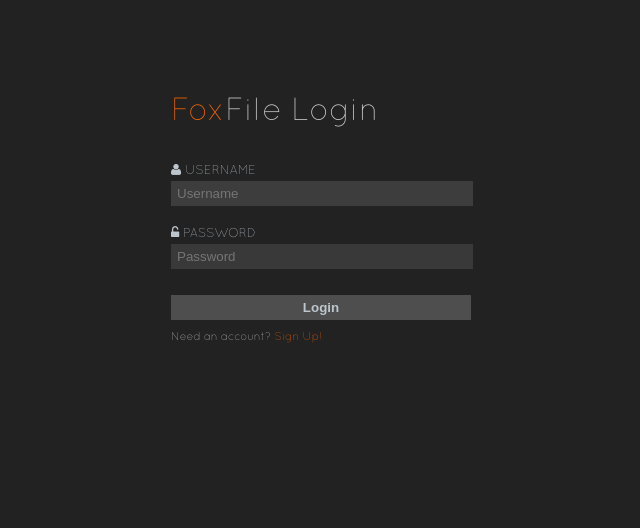
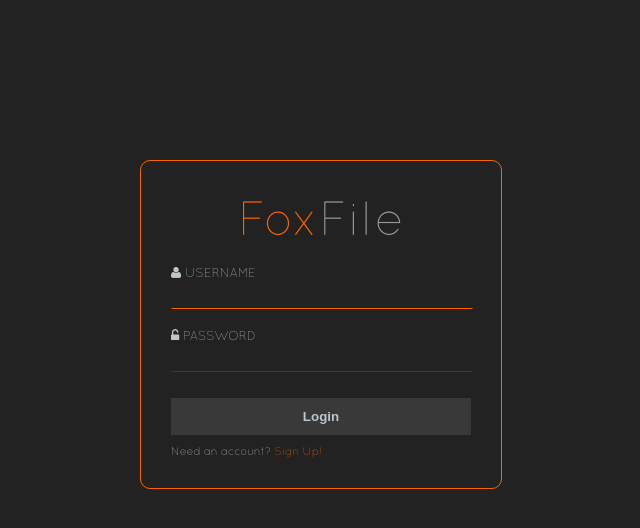
Before and after one commit to tklg/FoxFile-UI, a PHP site: page /login in a window 1280 px wide. Shown: the top 528 px of the page, without its empty margins (319-959 px from the left). Run offline with PHP 8.4, Linux system fonts and the light colour scheme; grey boxes labelled with a size stand in for pictures from a placeholder-image service; some libraries are stand-ins or nearby versions.

Commit message:
updated login page to match others

```diff
--- a/css/foxfile.css
+++ b/css/foxfile.css
@@ -45,6 +45,13 @@ body {
 	padding: 0 0 0px 0;
 	position: absolute;
 	color: #ccc;
+}
+.orangeborder {
+	border-color: #fa6500 !important;
+}
+input.obf:active,
+input.obf:focus {
+	border-bottom-color: #fa6500;
 }
 #redfox {
 	color: #fa6500;
@@ -744,6 +751,8 @@ a:hover {
 	display: inline;
 	margin-top: -10px;
 	/*margin-left: -52px;*/
+	-webkit-transition: all .5s ease;
+            transition: all .5s ease;
 }
 .spinner--- {
   width: 50px;
@@ -1149,3 +1158,6 @@ button:active {
 .btn-remove {
 	background: #61391d;
 }
+.top-layer {
+	z-index: 10000;
+}
--- a/js/foxfile.js
+++ b/js/foxfile.js
@@ -73,6 +73,9 @@ var bar = {
 				previewTemplate: $("#preview-template").html(),
 				uploadMultiple: false,
 				parallelUploads: 5,
+				maxFilesize: 10000, //in mb (10GB should be enough)
+				//addRemoveLinks: true,
+				dictFileTooBig: 'File is too large',
 				init: function() {
 					var num = 0;
 					var first = '';
@@ -411,6 +414,7 @@ var files = {
 		if (multiSelect.numSelected > 1) {
 				files.multiDelete(multiSelect.selected);
 		} else {
+			files.unshare(file, id);
 			$.post('dbquery.php',
 			{
 				delete: 'delete',
@@ -1607,6 +1611,10 @@ var fileTypeDetails = {
 				bft = 'video';
 				dft = 'Windows Video';
 				break;
+			case 'webm':
+				bft = 'video';
+				dft = 'Open Web Media';
+				break;
 			case 'bmp':
 				bft = 'image';
 				dft = 'Bitmap Image';
@@ -1620,11 +1628,9 @@ var fileTypeDetails = {
 				dft = 'PNG Image';
 				break;
 			case 'psd':
-				bft = 'image';
 				dft = 'Photoshop Document';
 				break;
 			case 'tga':
-				bft = 'image';
 				dft = 'TARGA Image';
 				break;
 			case 'gif':
@@ -1636,7 +1642,6 @@ var fileTypeDetails = {
 				dft = 'Scalable Vector';
 				break;
 			case 'ai':
-				bft = 'image';
 				dft = 'Illustrator Document';
 				break;
 			case 'zip':
--- a/login.php
+++ b/login.php
@@ -20,16 +20,32 @@ $starttime = $time;
     <title><?php echo $title ?></title>
     <?php require('includes/header.php'); ?>
     <style type="text/css">
-	#wrapper {
+	/*#wrapper {
 		top: 50px;
         width: 300px;
         height: auto;
         position: absolute;
         left: 0;right: 0;margin: auto;
         font-family: 'quicksandlight', sans-serif;
+    }*/
+    #wrapper {
+        width: 300px;
+        /*height: 250px;*/
+        height: auto;
+        position: absolute;
+        top: 20%;
+        left: 0;right: 0;margin: auto;
+        font-family: 'quicksandlight', sans-serif;
+        padding: 30px;
+        border: 1px solid blue;
+        border-radius: 10px;
     }
     .loginpage-title {
-    	font-size: 200%;
+    	font-size: 300%;
+        margin: 0;
+        margin-bottom: 10px;
+        color: #999999;
+        text-align: center;
     }
     .login-content-title,
     .login-content,
@@ -40,7 +56,7 @@ $starttime = $time;
         -webkit-transition: all .2s ease-in-out;
           transition: all .2s ease-in-out;
     }
-    .login-content {
+    /*.login-content {
         background: rgba(255,255,255,.1);
         border: 1px solid transparent;
         padding: 4px 0;
@@ -51,6 +67,19 @@ $starttime = $time;
         border: none;
         padding: 5px;
         margin-top: 10px;
+    }*/
+    .login-content {
+        background: transparent;
+        border: 1px solid transparent;
+        border-bottom: 1px solid rgba(255,255,255,.1);
+        padding: 4px 0;
+        text-indent: 5px;
+    }
+    .btn-submit {
+        background: rgba(255,255,255,.1);
+        padding: 10px 5px;
+        margin-top: 10px;
+        border: 1px solid transparent;
     }
     .btn-submit:hover {
         background: rgba(255,255,255,.6);
@@ -61,7 +90,7 @@ $starttime = $time;
     button:active,
     button:focus {
     outline: 0 none;
-    background: rgba(255,255,255,.3);
+    	background: transparent !important;
 	}
 	.uname-val {
 		float: right;
@@ -92,6 +121,7 @@ $starttime = $time;
 		margin-bottom: 5px;
 		width: 100px;
 		border-radius: 50px;
+		/*border: 1px solid;*/
 	}
 	.login-user .login-user-message {
 		width: 100%;
@@ -105,21 +135,21 @@ $starttime = $time;
 
 	<div class="alertbox"></div>
 
-	<div id="wrapper">
+	<div class="orangeborder" id="wrapper">
 
-		<p class="loginpage-title" style="margin-top: 40px"><?php echo $name; ?> Login</p>
+		<p class="loginpage-title"><?php echo $name; ?></p>
 		<p class="login-nouser">
 			<label class="login-content-title" for="uname"><i class="fa fa-user"></i> Username</label>
-			<input class="login-content" name="unamesub" type="text" id="uname" value="" placeholder="Username" required onBlur="check_availability()" />
+			<input class="login-content obf" name="unamesub" type="text" id="uname" value="" placeholder="" required onBlur="check_availability()" />
 		</p>
 		<div class="login-user login-user-show">
-			<img src="http://placehold.it/100x100" />
-			<input class="login-content" name="unamesub" type="hidden" id="uname2" value="" />
+			<img class="orangeborder" src="http://placehold.it/100x100" />
+			<input class="login-content obf" name="unamesub" type="hidden" id="uname2" value="" />
 			<div class="login-user-message">USERNAME</div>
 		</div>
 		<p>
 			<label class="login-content-title" for="upass"><i class="fa fa-unlock-alt"></i> Password</label>
-			<input class="login-content" name="upasssub" type="password" id="upass" placeholder="Password" required >
+			<input class="login-content obf" name="upasssub" type="password" id="upass" placeholder="" required >
 		</p>
 
 		<button type="submit" name="login" class="btn btn-submit" onclick="check_validity()"><b>Login</b></button>
@@ -143,11 +173,11 @@ $starttime = $time;
 	        	},
 	            function(result) {
 	                if (result == 0) {
-	                    $('#uname').css('border','#99c68e solid 1px'); //light green
+	                    //$('#uname').css('border-bottom','#99c68e solid 1px'); //light green
 				        setCookie("username", username, 28);
 	                    uexists = true;
 	                } else {
-	                    $('#uname').css('border','#e77471 solid 1px'); //light red
+	                    //$('#uname').css('border-bottom','#e77471 solid 1px'); //light red
 	                    uexists = false;
 	                }
 	        });
@@ -172,15 +202,15 @@ $starttime = $time;
 				},
 				function (result) {
 					if (result == 'valid') {
-						$('#uname').css('border','#99c68e solid 1px');
-						$('#upass').css('border','#99c68e solid 1px');
+						$('#uname').css('border-bottom','#99c68e solid 1px');
+						$('#upass').css('border-bottom','#99c68e solid 1px');
 						//d.info("Valid!");
 						d.success("Logging in...");
 						setTimeout(function() {
 							document.location = '<?php if(isset($_GET["target"])) {echo $_GET["target"];} else {echo "browse";}?>';
 						}, 1000);
 					} else {
-						$('#pass').css('border','#e77471 solid 1px')
+						$('#pass').css('border-bottom','#e77471 solid 1px')
 						console.info(result);
 						d.error(result);
 					}
```
Also changed, not shown: browse.php (+7 -4 lines), includes/user.php (+5 -5 lines).
